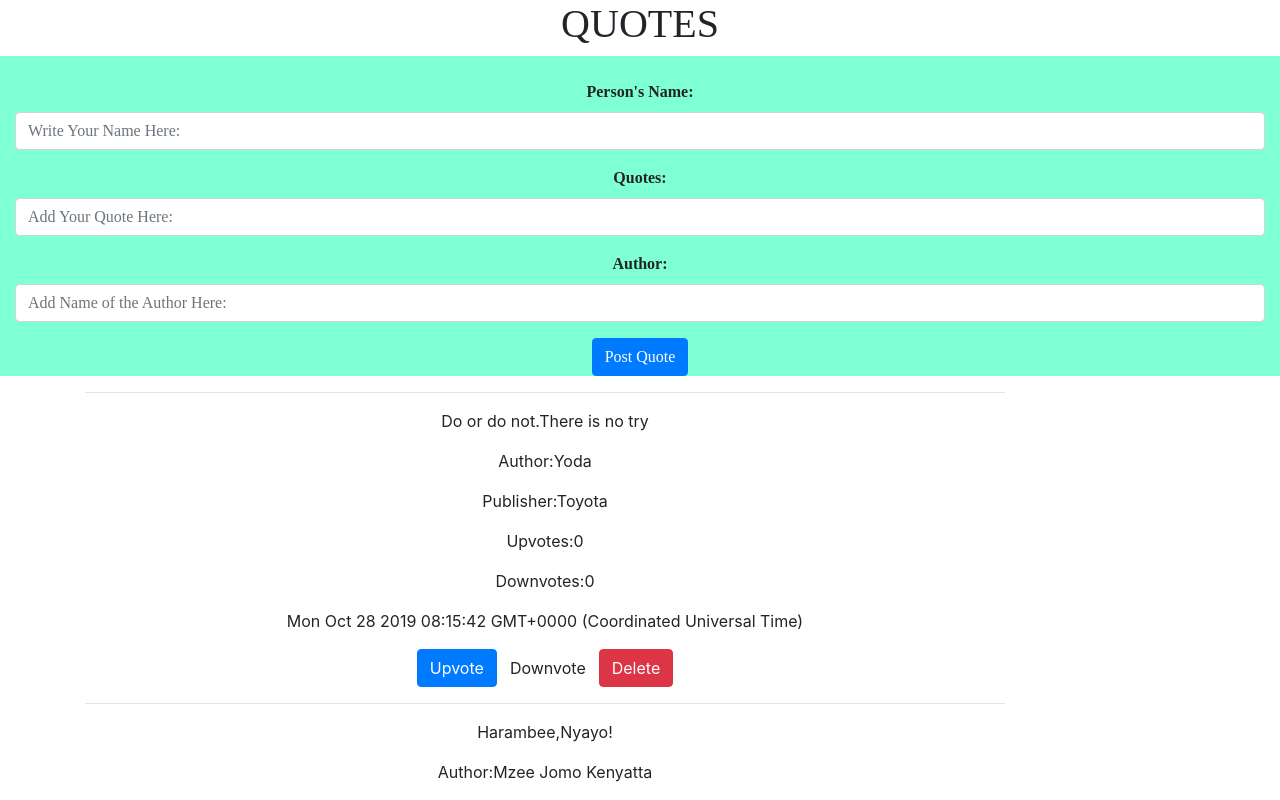
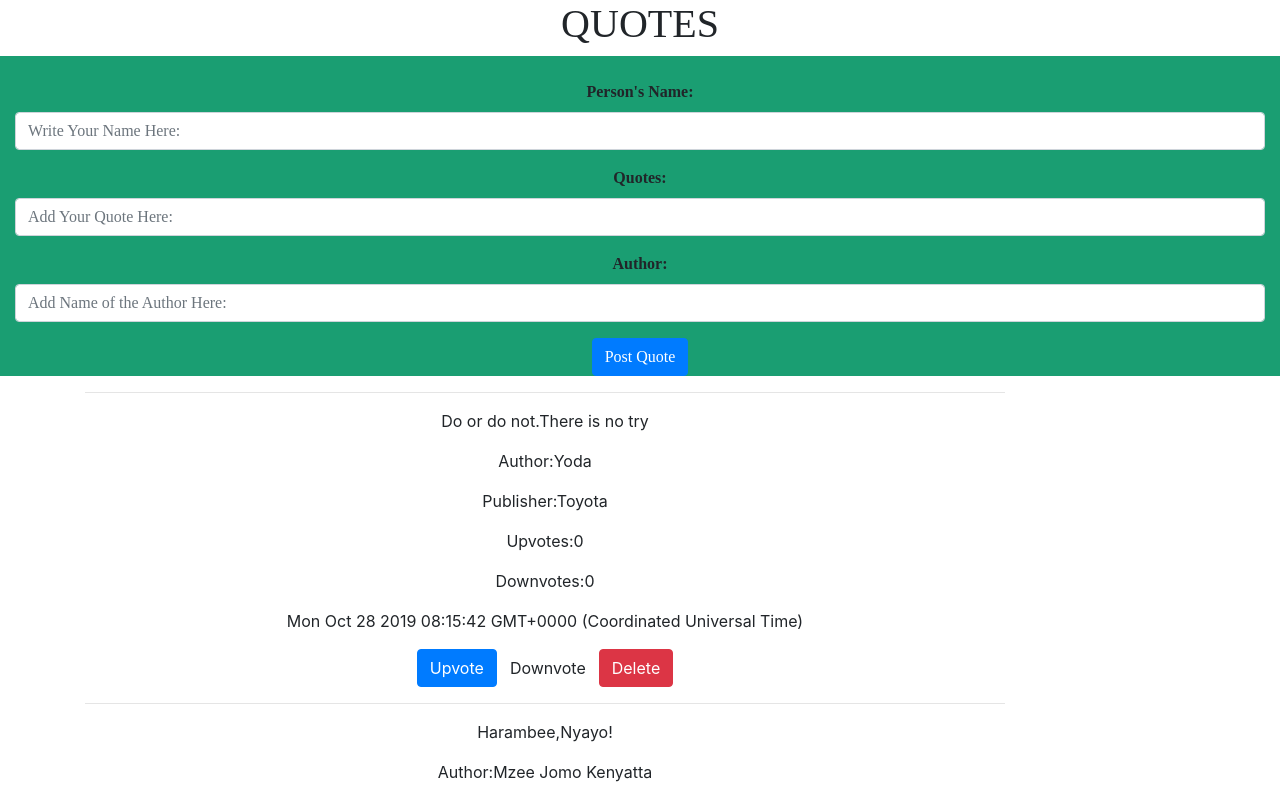
Before and after one commit to francis-mbithi/quotes, an Angular app: page / in a window 1280 px wide. Shown: the top 800 px of the page. Built offline with nearby package versions, Linux system fonts and the light colour scheme.

Commit message:
add form color

```diff
--- a/src/app/form/form.component.css
+++ b/src/app/form/form.component.css
@@ -1,6 +1,6 @@
 .container-fluid{
     text-align: center;
-    background-color:aquamarine;
+    background-color:rgb(26, 158, 114);
     font-family: 'Times New Roman', Times, serif;
 }
 .form-group{
```
